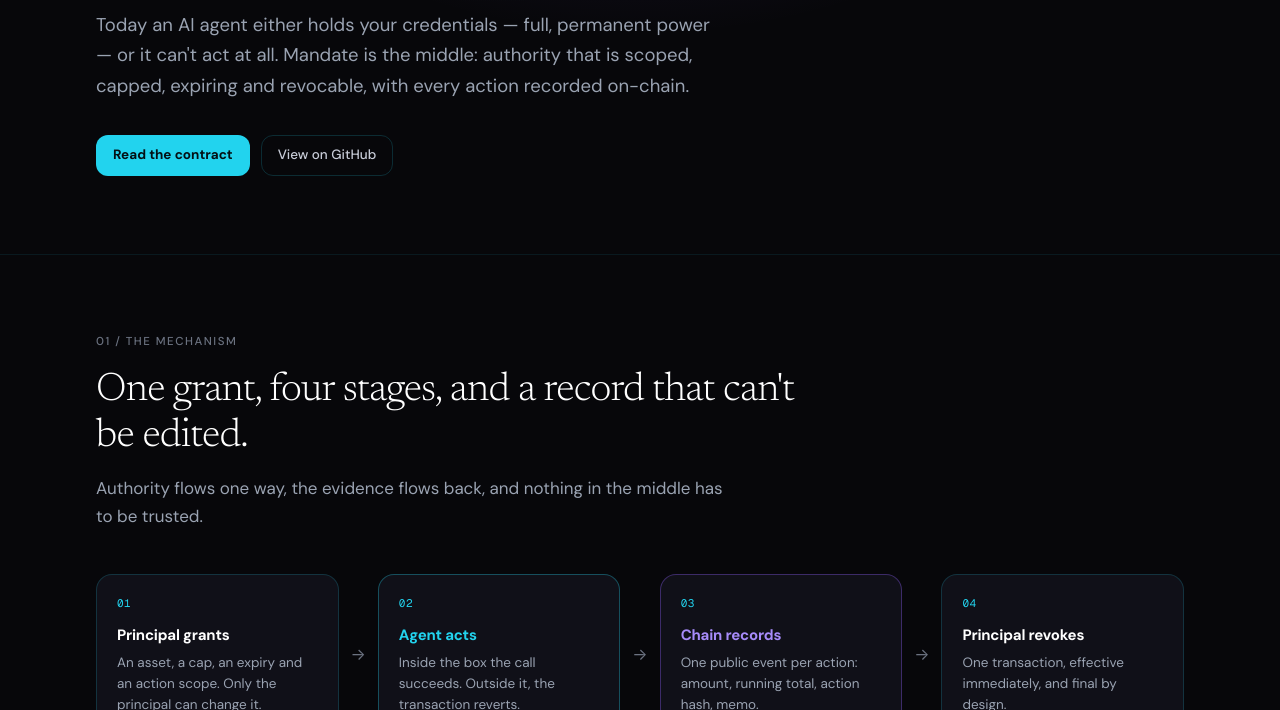
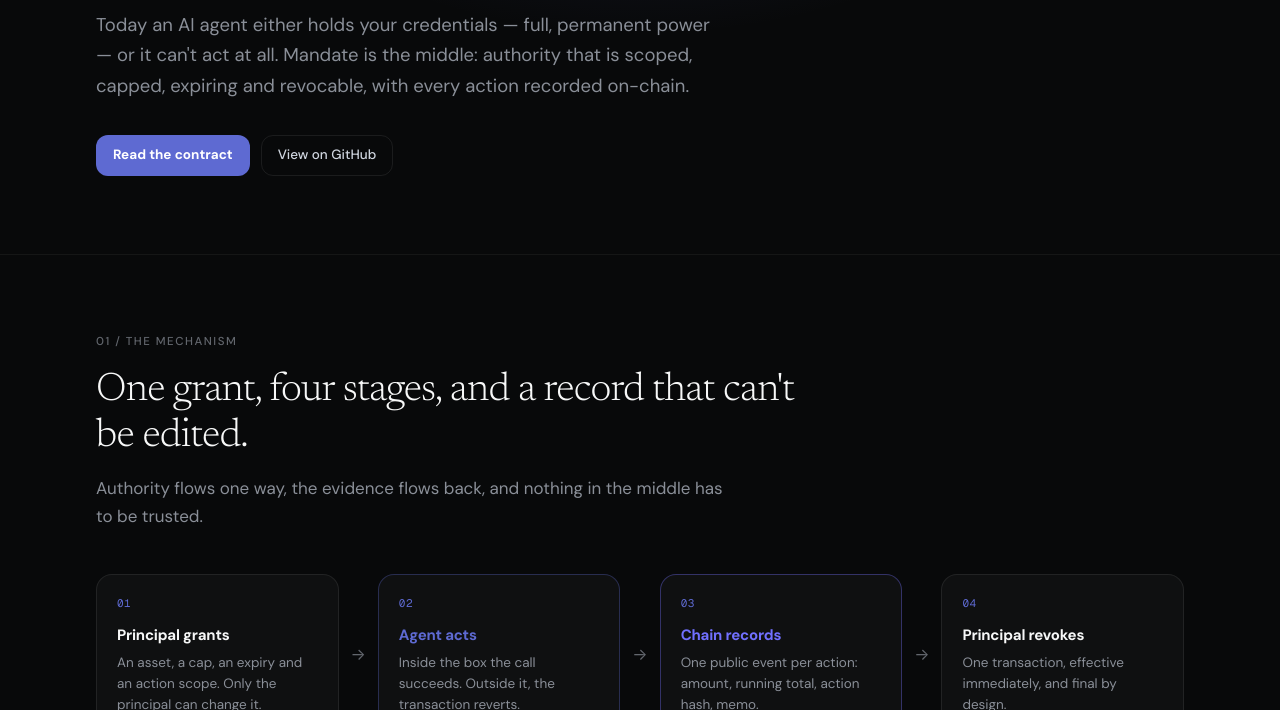
Before and after one commit to MandateAi1/mandate, a website: page site/index.html in a window 1280 px wide. Shown: the part 390-1100 px from the top of the page. Drawn offline with nearby package versions, Linux system fonts and the light colour scheme.

Commit message:
Restore the original palette: near-black with indigo
Goes back to the colours from the first version of the site - Linear's
system, which is what was asked for:

  canvas  #08090a   near-black
  panel   #0f1011
  text    #f7f8f8   warm-neutral off-white, not pure white
  accent  #5e6ad2   indigo
  lighter #7170ff   the second accent, and the hero glow
  deny    #e5484d
  plan    #d9a13b

Borders return to neutral white alpha rather than a tinted colour, and the
hero goes back to a single indigo wash.

The structure from the redesign is untouched: serif headline, four-stage
flow diagram, numbered sections.

```diff
--- a/site/index.html
+++ b/site/index.html
@@ -10,17 +10,17 @@
 <link href="https://fonts.googleapis.com/css2?family=Newsreader:opsz,wght@6..72,300;6..72,400;6..72,500&family=DM+Sans:opsz,wght@9..40,400;9..40,500;9..40,700&family=Geist+Mono:wght@400;500&display=swap" rel="stylesheet">
 <style>
   :root{
-    --bg:#07070a;         /* warm dark green-black, not cold black */
-    --panel:#101018;
-    --line:rgba(34,211,238,.18);
-    --line-soft:rgba(34,211,238,.09);
-    --text:#ffffff;       /* warm off-white */
-    --text-2:#c8ccd8;
-    --muted:#9aa3b2;
-    --dim:#6b7280;
-    --accent:#22d3ee;       /* allowed */
-    --deny:#ff4d6d;       /* denied */
-    --plan:#fbbf24;
+    --bg:#08090a;         /* warm dark green-black, not cold black */
+    --panel:#0f1011;
+    --line:rgba(255,255,255,.08);
+    --line-soft:rgba(255,255,255,.05);
+    --text:#f7f8f8;       /* warm off-white */
+    --text-2:#d0d6e0;
+    --muted:#8a8f98;
+    --dim:#62666d;
+    --accent:#5e6ad2;       /* allowed */
+    --deny:#e5484d;       /* denied */
+    --plan:#d9a13b;
     --r-md:.75rem; --r-lg:1rem; --r-xl:1.5rem;
     --max:1140px;
   }
@@ -45,14 +45,14 @@
        padding:9px 16px;border-radius:var(--r-md);text-decoration:none;
        border:1px solid var(--line);color:var(--text-2);background:transparent;transition:.15s}
   .btn:hover{border-color:rgba(203,228,203,.3);color:var(--text)}
-  .btn.solid{background:var(--accent);color:#041014;border-color:transparent;font-weight:700}
-  .btn.solid:hover{background:#67e8f9}
+  .btn.solid{background:var(--accent);color:#ffffff;border-color:transparent;font-weight:700}
+  .btn.solid:hover{background:#828fff}
 
   /* ---------- hero ---------- */
   .hero{padding:104px 0 78px;position:relative;overflow:hidden}
   .hero::before{content:"";position:absolute;left:50%;top:-170px;width:920px;height:540px;
     transform:translateX(-50%);pointer-events:none;
-    background:radial-gradient(ellipse at center,rgba(139,92,246,.16),transparent 68%),radial-gradient(ellipse at 34% 40%,rgba(34,211,238,.14),transparent 62%)}
+    background:radial-gradient(ellipse at center,rgba(94,106,210,.20),transparent 68%)}
   .pill{display:inline-flex;align-items:center;gap:8px;font-size:12px;font-weight:500;
         color:var(--muted);border:1px solid var(--line);border-radius:999px;
         padding:5px 12px;margin-bottom:26px}
@@ -81,10 +81,10 @@
   .stage p{font-size:13.5px;line-height:1.55;color:var(--muted)}
   .arrow{display:flex;align-items:center;justify-content:center;padding:0 12px;color:var(--dim)}
   @media(max-width:1000px){.arrow{padding:4px 0;transform:rotate(90deg)}}
-  .allowed{border-color:rgba(34,211,238,.32)}
+  .allowed{border-color:rgba(94,106,210,.32)}
   .allowed h3{color:var(--accent)}
-  .records{border-color:rgba(139,92,246,.36)}
-  .records h3{color:#a78bfa}
+  .records{border-color:rgba(113,112,255,.36)}
+  .records h3{color:#7170ff}
 
   /* ---------- cards ---------- */
   .grid{display:grid;gap:14px;margin-top:38px}
@@ -97,7 +97,7 @@
            display:block;margin-bottom:13px}
 
   /* ---------- code ---------- */
-  .code{margin-top:32px;background:#050508;border:1px solid var(--line);
+  .code{margin-top:32px;background:#0f1011;border:1px solid var(--line);
         border-radius:var(--r-lg);overflow:hidden}
   .code .bar{display:flex;align-items:center;padding:11px 16px;border-bottom:1px solid var(--line-soft)}
   .code .bar b{font-size:12.5px;font-weight:500;color:var(--muted)}
@@ -116,7 +116,7 @@
   .row dd{font-size:14.5px;color:var(--text-2)}
   .tag{display:inline-block;font-size:11px;font-weight:500;padding:2px 9px;border-radius:999px;
        border:1px solid var(--line);color:var(--muted);margin-left:8px}
-  .tag.live{color:var(--accent);border-color:rgba(34,211,238,.38)}
+  .tag.live{color:var(--accent);border-color:rgba(94,106,210,.38)}
   .tag.plan{color:var(--plan);border-color:rgba(224,197,160,.32)}
 
   .note{margin-top:24px;border-left:2px solid var(--accent);padding:2px 0 2px 18px;
@@ -135,14 +135,14 @@
   <div class="wrap nav">
     <a class="brand" href="#top" aria-label="Mandate">
       <svg width="28" height="28" viewBox="0 0 512 512" fill="none" aria-hidden="true">
-        <rect width="512" height="512" rx="112" fill="#07070a"/>
-        <rect x="5" y="5" width="502" height="502" rx="107" stroke="#1b2a33" stroke-width="10"/>
+        <rect width="512" height="512" rx="112" fill="#08090a"/>
+        <rect x="5" y="5" width="502" height="502" rx="107" stroke="#23252a" stroke-width="10"/>
         <defs>
           <clipPath id="nl"><rect x="0" y="0" width="256" height="512"/></clipPath>
           <clipPath id="nr"><rect x="256" y="0" width="256" height="512"/></clipPath>
         </defs>
-        <g clip-path="url(#nl)"><path d="M 179.4 371.2 L 179.4 196.1 L 256 296.3 L 332.6 196.1 L 332.6 371.2" stroke="#ffffff" stroke-width="61.4" stroke-linecap="round" stroke-linejoin="round"/></g>
-        <g clip-path="url(#nr)"><path d="M 179.4 371.2 L 179.4 196.1 L 256 296.3 L 332.6 196.1 L 332.6 371.2" stroke="#22d3ee" stroke-width="61.4" stroke-linecap="round" stroke-linejoin="round"/></g>
+        <g clip-path="url(#nl)"><path d="M 179.4 371.2 L 179.4 196.1 L 256 296.3 L 332.6 196.1 L 332.6 371.2" stroke="#f7f8f8" stroke-width="61.4" stroke-linecap="round" stroke-linejoin="round"/></g>
+        <g clip-path="url(#nr)"><path d="M 179.4 371.2 L 179.4 196.1 L 256 296.3 L 332.6 196.1 L 332.6 371.2" stroke="#5e6ad2" stroke-width="61.4" stroke-linecap="round" stroke-linejoin="round"/></g>
       </svg>
       <span>Mandate</span>
     </a>
```
